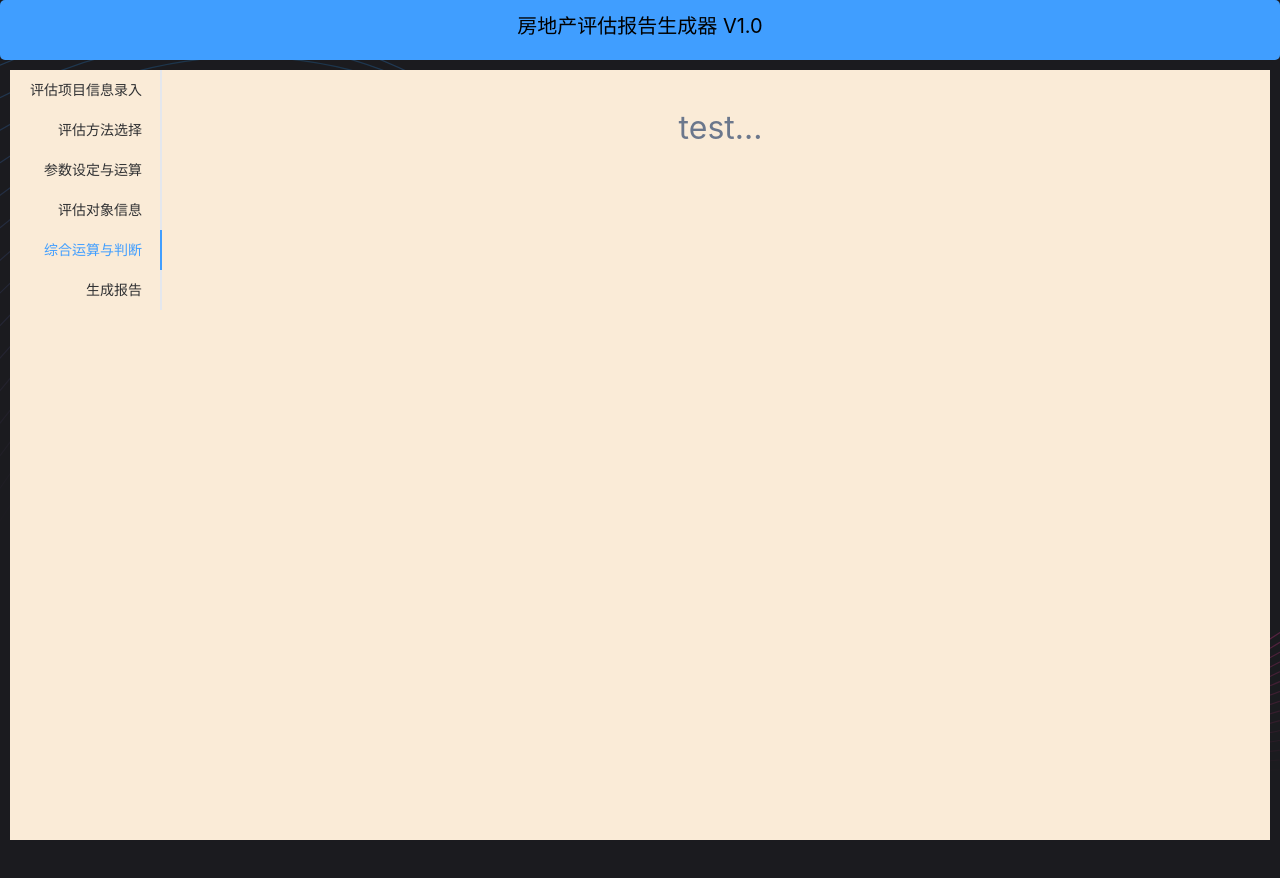
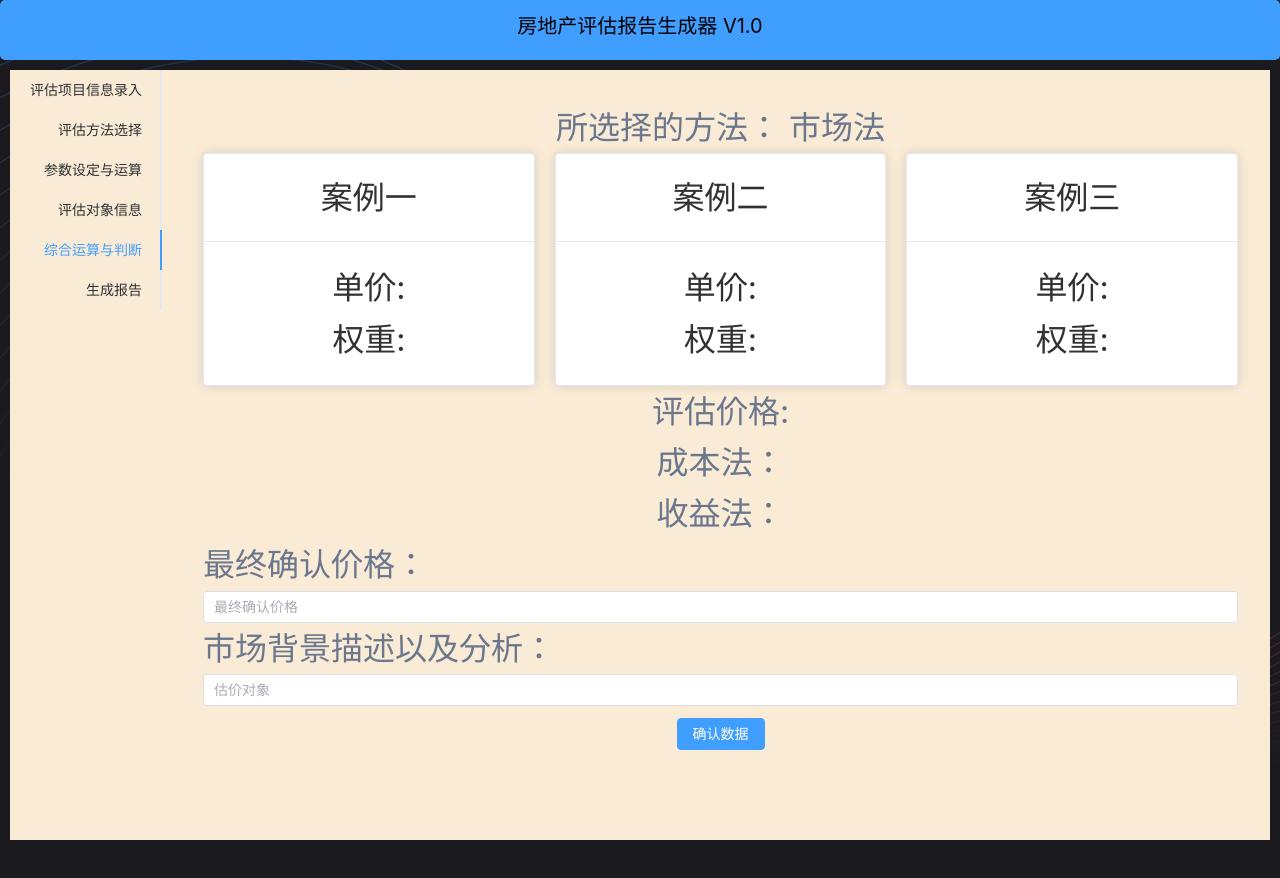
Before and after one commit to mok3211/property_evaluation, a Vue app: page / in a window 1280 px wide. Both pictures are taken after a click on the tab "综合运算与判断". Shown: the top 878 px of the page. Built offline with nearby package versions, Linux system fonts and the light colour scheme.

Commit message:
[add] 提交界面

```diff
--- a/src/renderer/src/views/GenrateReport.vue
+++ b/src/renderer/src/views/GenrateReport.vue
@@ -1,3 +1,3 @@
 <template>
-    <div>this is genrate report page</div>
+  <el-button type="primary">开始生成报告</el-button>
 </template>
--- a/src/renderer/src/views/Judgment.vue
+++ b/src/renderer/src/views/Judgment.vue
@@ -1,5 +1,58 @@
 <template>
-  <div>test...</div>
+  <div class="judgment-main">
+    <el-row :gutter="20">
+      <el-col>所选择的方法： {{ judgmentData.method }}</el-col>
+    </el-row>
+    <div v-if="judgmentData.method == '市场法'">
+      <el-row :gutter="20">
+        <el-col :span="8">
+          <el-card>
+            <template #header>
+              <div class="card-header">
+                <span>案例一</span>
+              </div>
+            </template>
+            <p>单价:</p>
+            <p>权重:</p>
+          </el-card>
+        </el-col>
+        <el-col :span="8">
+          <el-card>
+            <template #header>
+              <div class="card-header">
+                <span>案例二</span>
+              </div>
+            </template>
+            <p>单价:</p>
+            <p>权重:</p>
+          </el-card>
+        </el-col>
+        <el-col :span="8">
+          <el-card>
+            <template #header>
+              <div class="card-header">
+                <span>案例三</span>
+              </div>
+            </template>
+            <p>单价:</p>
+            <p>权重:</p>
+          </el-card>
+        </el-col>
+      </el-row>
+      <el-col>评估价格: </el-col>
+    </div>
+    <el-col>成本法： </el-col>
+    <el-col>收益法： </el-col>
+    <el-row>最终确认价格：<el-input placeholder="最终确认价格"></el-input></el-row>
+    <el-row>市场背景描述以及分析：<el-input placeholder="估价对象"></el-input></el-row>
+    <el-button type="primary">确认数据</el-button>
+  </div>
 </template>
-<script setup lang="ts"></script>
+<script setup lang="ts">
+import { reactive } from 'vue'
+
+const judgmentData = reactive({
+  method: '市场法'
+})
+</script>
 <style lang="scss" scoped></style>
```
